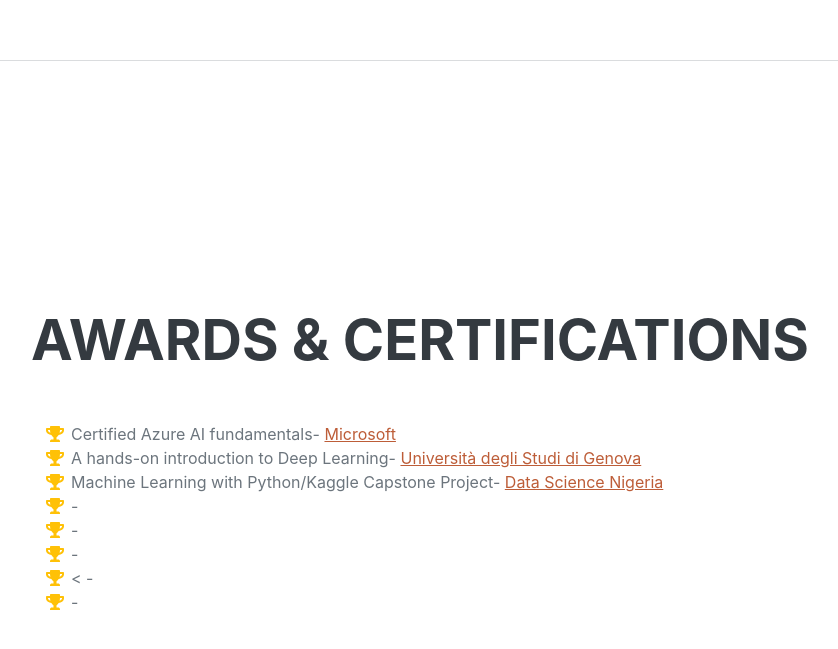
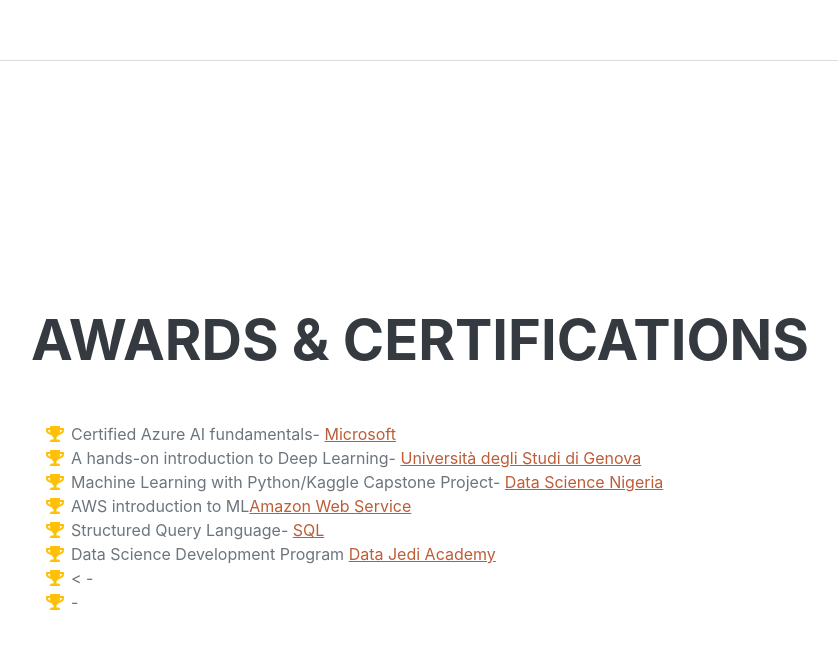
Before and after one commit to Adebesindedayo/Adebesin-Adedayo, a plain HTML site: page index.html in a window 1280 px wide. Shown: the part 4229-4878 px from the top of the page, without its empty margins (289-1127 px from the left). Drawn offline with nearby package versions, Linux system fonts and the light colour scheme; a web font is replaced by a local one.

Commit message:
Update index.html
next

```diff
--- a/index.html
+++ b/index.html
@@ -198,15 +198,15 @@
                         </li>
                         <li>
                            <span class="fa-li"><i class="fas fa-trophy text-warning"></i></span>
-                            - <a href="" target="_blank"></a>
+                            AWS introduction to ML<a href="https://drive.google.com/file/d/1jWeuXmcQnSrtUvYCQv0fi3f8Z-UFKz8F/view?usp=sharing" target="_blank">Amazon Web Service</a>
                         </li>
                         <li>
                             <span class="fa-li"><i class="fas fa-trophy text-warning"></i></span>
-                            - <a href="" target="_blank"></a>
+                            Structured Query Language- <a href="https://drive.google.com/file/d/1E9diPVZ4lJHv4t7WI0RI31eoQQZBksBK/view?usp=sharing" target="_blank">SQL</a>
                         </li>
                         <li>
                            <span class="fa-li"><i class="fas fa-trophy text-warning"></i></span>
-                            - <a href="" target="_blank"></a>
+                           Data Science Development Program <a href="https://drive.google.com/file/d/1NrM7-18Hzg3GMg82fQ9nKNwxvJfgpIFA/view?usp=sharing" target="_blank">Data Jedi Academy</a>
                         </li>
                         <li>
                             <<span class="fa-li"><i class="fas fa-trophy text-warning"></i></span>
```
